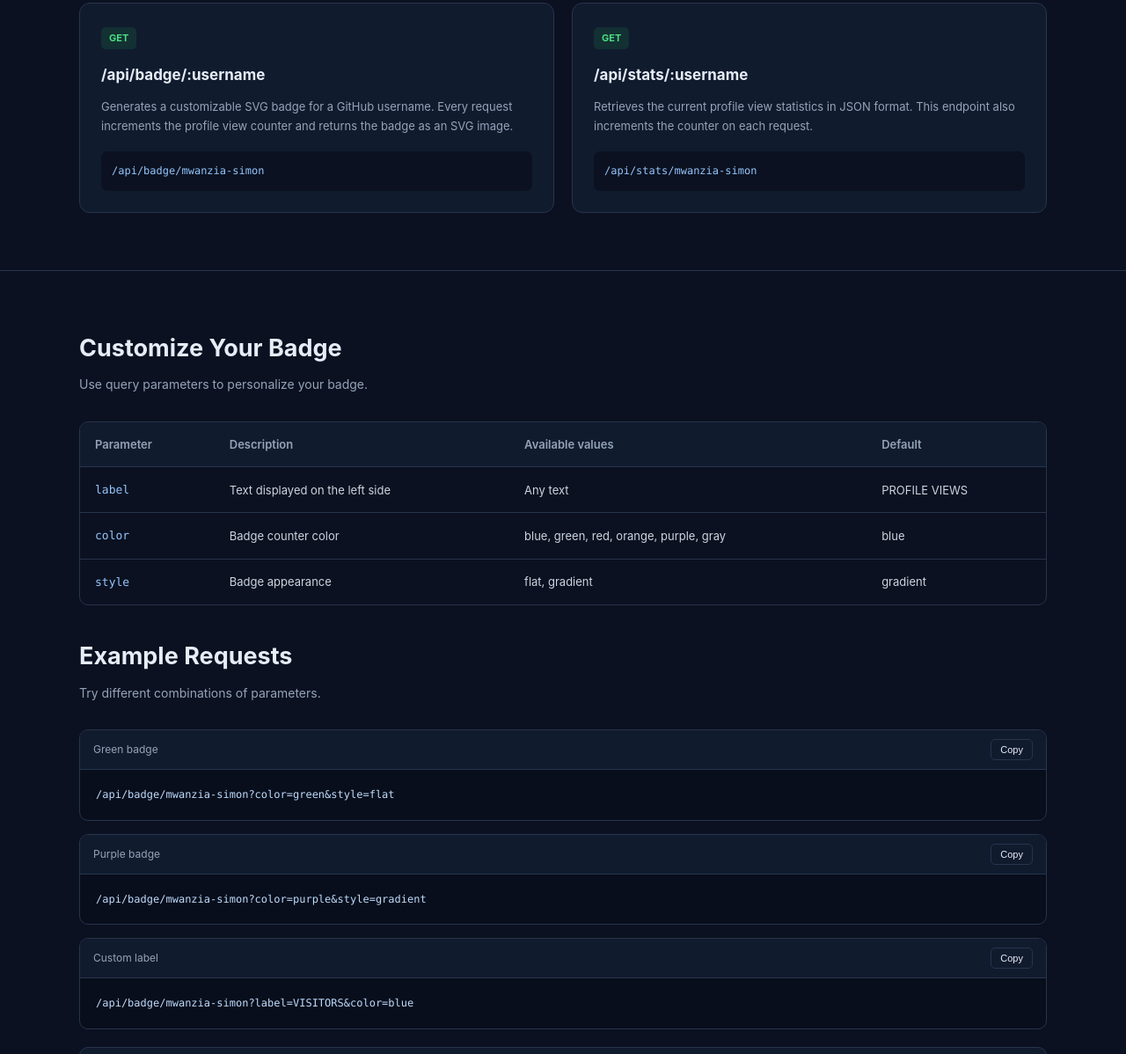
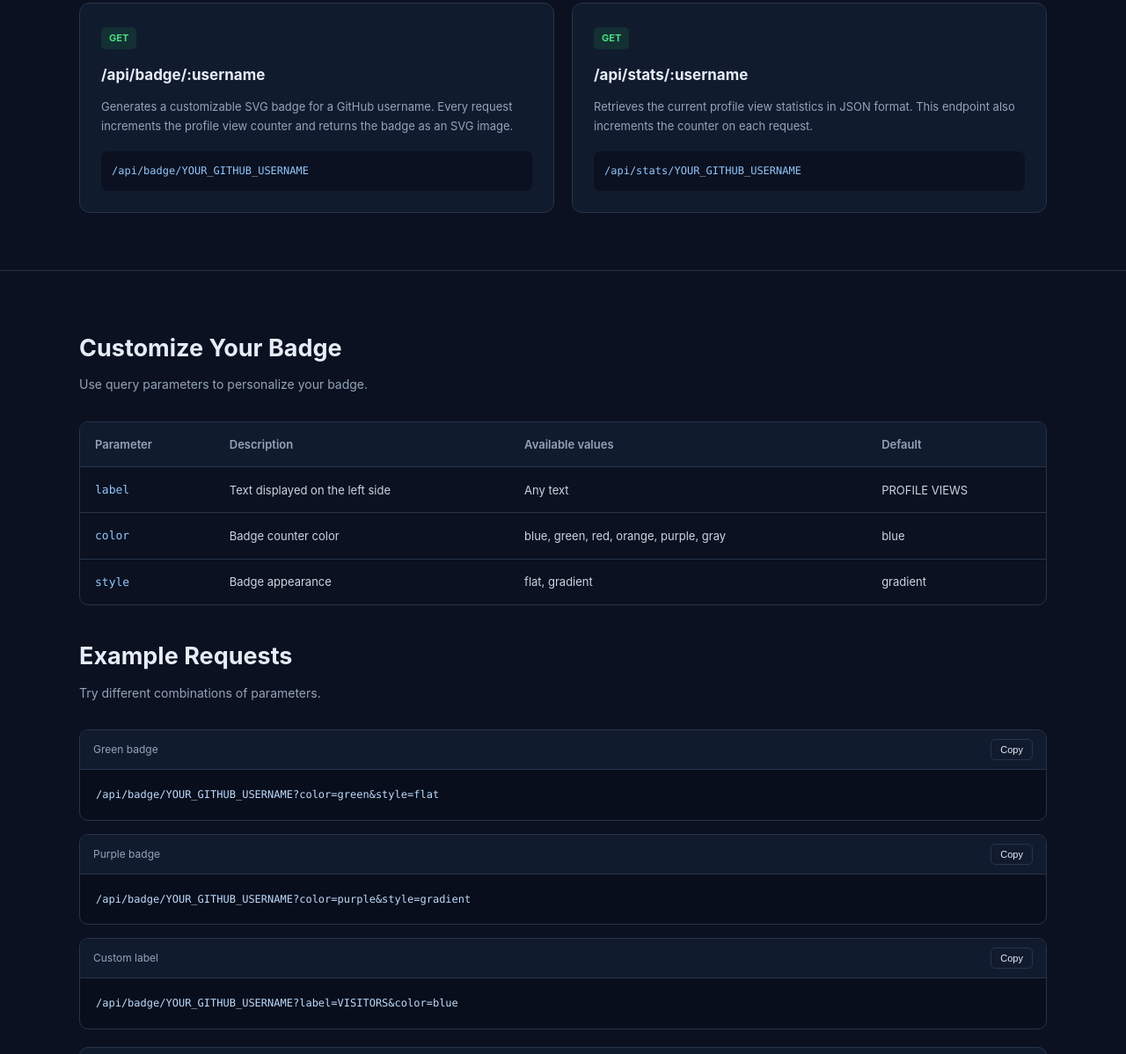
Before and after one commit to mwanzia-simon/GITHUB-BADGE-GENERATOR, a website: page public/index.html in a window 1280 px wide. Shown: the part 720-1918 px from the top of the page at 88% size. Drawn offline with Linux system fonts and the light colour scheme.

Commit message:
fix: update API endpoint examples to use placeholder for GitHub username

```diff
--- a/public/index.html
+++ b/public/index.html
@@ -433,7 +433,7 @@
               Every request increments the profile view counter and returns
               the badge as an SVG image.
             </p>
-            <code class="endpoint-url">/api/badge/mwanzia-simon</code>
+            <code class="endpoint-url">/api/badge/YOUR_GITHUB_USERNAME</code>
           </div>
 
           <div class="endpoint-card">
@@ -443,7 +443,7 @@
               Retrieves the current profile view statistics in JSON format.
               This endpoint also increments the counter on each request.
             </p>
-            <code class="endpoint-url">/api/stats/mwanzia-simon</code>
+            <code class="endpoint-url">/api/stats/YOUR_GITHUB_USERNAME</code>
           </div>
 
         </div>
@@ -504,7 +504,7 @@
             <span>Green badge</span>
             <button class="copy-btn" onclick="copyText(this)">Copy</button>
           </div>
-          <pre class="copy-content">/api/badge/mwanzia-simon?color=green&style=flat</pre>
+          <pre class="copy-content">/api/badge/YOUR_GITHUB_USERNAME?color=green&style=flat</pre>
         </div>
 
         <div class="code-block">
@@ -512,7 +512,7 @@
             <span>Purple badge</span>
             <button class="copy-btn" onclick="copyText(this)">Copy</button>
           </div>
-          <pre class="copy-content">/api/badge/mwanzia-simon?color=purple&style=gradient</pre>
+          <pre class="copy-content">/api/badge/YOUR_GITHUB_USERNAME?color=purple&style=gradient</pre>
         </div>
 
         <div class="code-block">
@@ -520,7 +520,7 @@
             <span>Custom label</span>
             <button class="copy-btn" onclick="copyText(this)">Copy</button>
           </div>
-          <pre class="copy-content">/api/badge/mwanzia-simon?label=VISITORS&color=blue</pre>
+          <pre class="copy-content">/api/badge/YOUR_GITHUB_USERNAME?label=VISITORS&color=blue</pre>
         </div>
 
         <div class="preview-box">
```
